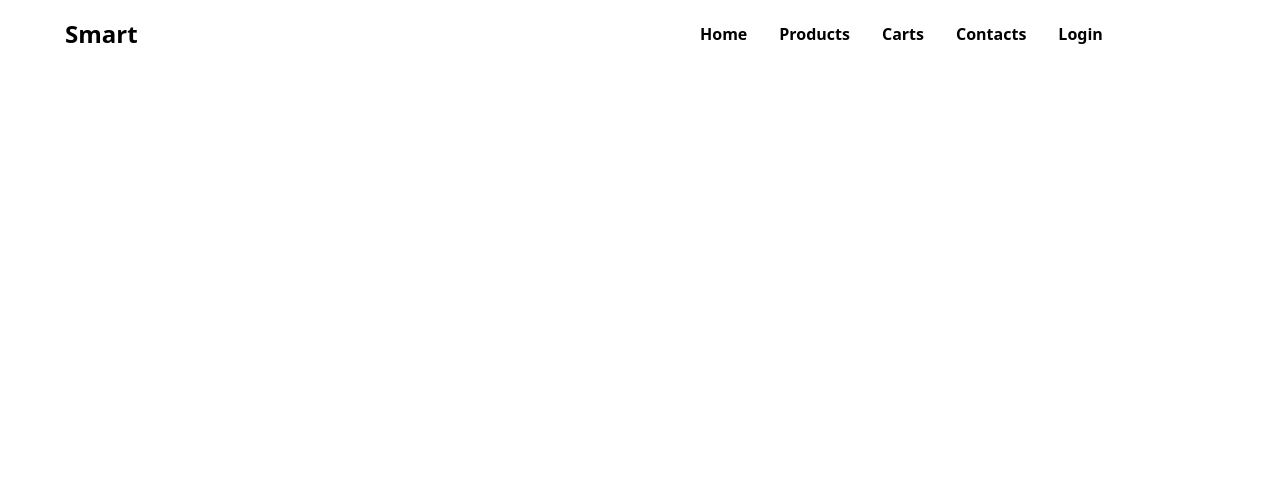
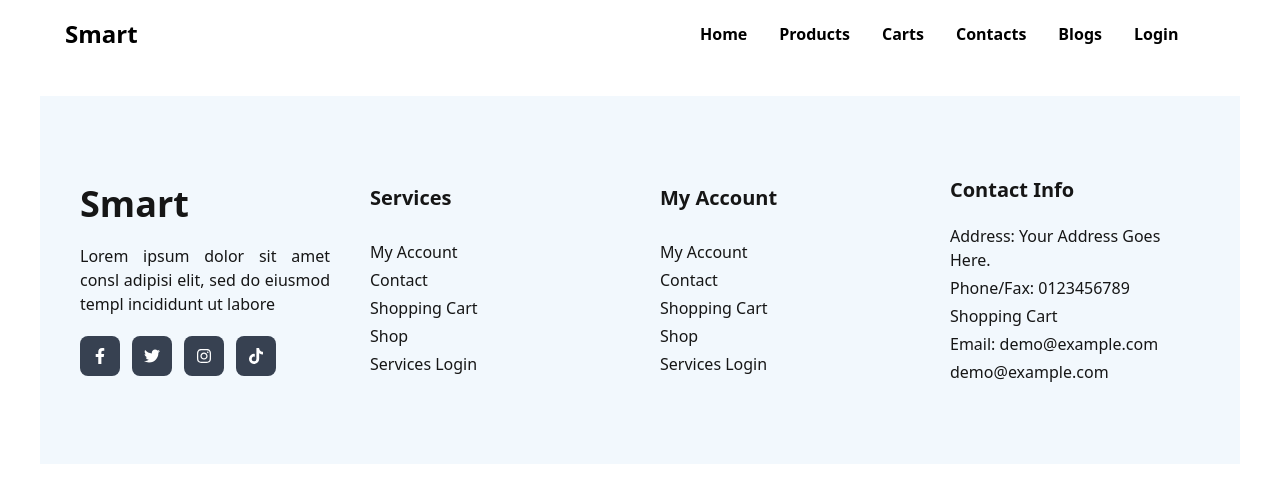
Before and after one commit to sholayman99/ostad_assignment_ecomTemplate, a React (Vite) app: page /thank-you in a window 1280 px wide. Shown: the top 502 px of the page. Built offline with nearby package versions, Linux system fonts and the light colour scheme.

Commit message:
product page is completed

```diff
--- a/package.json
+++ b/package.json
@@ -13,6 +13,7 @@
     "axios": "^1.6.3",
     "react": "^18.2.0",
     "react-dom": "^18.2.0",
+    "react-icons": "^4.12.0",
     "react-router-dom": "^6.21.1"
   },
   "devDependencies": {
--- a/src/App.jsx
+++ b/src/App.jsx
@@ -14,6 +14,7 @@ import SearchResultPage from "./pages/SearchResultPage.jsx";
 import PrivacyTermsPage from "./pages/PrivacyTermsPage.jsx";
 import FaqPage from "./pages/FaqPage.jsx";
 import AppNavbar from "./layout/AppNavbar.jsx";
+import Footer from "./components/Shared/Footer.jsx";
 
 const App = () => {
     return (
@@ -36,6 +37,7 @@ const App = () => {
                     <Route path={"/faq"} element={<FaqPage />} />
                     <Route path={"*"} element={<NotFoundPage />} />
                 </Routes>
+                <Footer />
             </BrowserRouter>
         </div>
     );
--- /dev/null
+++ b/src/components/Carts/CartBanner.jsx
@@ -0,0 +1,18 @@
+import React from 'react';
+
+const CartBanner = () => {
+    return (
+        <div className="hero min-h-[90vh] " style={{backgroundImage: 'url(https://img.freepik.com/premium-photo/concept-online-shopping-shopping-cart-floating-laptop-3d-illustration-banner-e-commerce_522591-1459.jpg?size=626&ext=jpg&uid=R74726837&ga=GA1.1.1141504738.1703593593&semt=ais)'}}>
+            <div className="hero-overlay bg-opacity-0"></div>
+            <div className="hero-content text-center text-neutral-content">
+                <div className="">
+                    <h1 className="mb-5 text-5xl text-neutral font-semibold ">Carts</h1>
+                    <h3 className="text-lg text-neutral uppercase">Home<span className={"text-primary"}> // Carts</span></h3>
+
+                </div>
+            </div>
+        </div>
+    );
+};
+
+export default CartBanner;
--- /dev/null
+++ b/src/components/Carts/CartsItems.jsx
@@ -0,0 +1,68 @@
+import React, {useEffect, useState} from 'react';
+import {findProducts} from "../../apiRequest/apiRequest.js";
+import { FaPenAlt} from "react-icons/fa";
+import { ImCross } from "react-icons/im";
+
+
+const CartsItems = () => {
+    const [products,setProducts] = useState([])
+
+    useEffect(() => {
+        (async()=>{
+            let res = await findProducts();
+            setProducts(res);
+        })()
+    }, []);
+    return (
+        <div className={"my-20 font-[sans-serif]"}>
+           <h2 className={"text-2xl font-bold"}>Your cart items</h2>
+            <div className="overflow-x-auto">
+                <table className="table">
+                    {/* head */}
+                    <thead className={"text-neutral"}>
+                    <tr>
+                        <th>IMAGE</th>
+                        <th>PRODUCT NAME</th>
+                        <th>UNTIL PRICE</th>
+                        <th>QTY</th>
+                        <th>SUBTOTAL</th>
+                        <th>ACTION</th>
+                    </tr>
+                    </thead>
+                    <tbody>
+                    {
+                       products.slice(0,3).map((p,i) =><tr key={i.toString()}>
+                           <td>
+                               <div className="avatar">
+                                   <div className="mask mask-squircle w-12 h-12">
+                                       <img src={p['img']} alt="Avatar Tailwind CSS Component" />
+                                   </div>
+                               </div>
+                           </td>
+                           <td>
+                              <h3>{p['name']} </h3>
+                           </td>
+                           <td>{p['price']} </td>
+                           <th className={"flex justify-start items-center"}>
+                               <button className="btn border border-gray-400 btn-ghost btn-sm">-</button>
+                               <p className={"px-4 border-gray-400 border py-1.5 rounded-lg"}>1</p>
+                               <button className="btn border border-gray-400 btn-ghost btn-sm">+</button>
+                           </th>
+                           <th> {p['price']} </th>
+                               <th className={"flex justify-start items-center"}>
+                                   <button className="btn  btn-ghost btn-xs"> <ImCross /> </button>
+                                   <button className="btn  btn-ghost btn-xs"><FaPenAlt /> </button>
+                               </th>
+
+                       </tr>)
+                    }
+
+                    </tbody>
+
+                </table>
+            </div>
+        </div>
+    );
+};
+
+export default CartsItems;
--- a/src/components/Home/Poster.jsx
+++ b/src/components/Home/Poster.jsx
@@ -7,9 +7,9 @@ const Poster = () => {
             <div className="hero-content text-center text-neutral-content">
                 <div className="">
                     <h1 className="mb-5 text-5xl  ">Smart Fashion</h1>
-                    <h1 className="mb-5 text-6xl font-bold">With Smart Devices </h1>
-                    <button className=" bg-transparent text-base-100  w-[55%] rounded-xl py-3.5 border-2 border-base-100
-                    text-lg font-semibold hover:bg-neutral hover:border-none">
+                    <h1 className="mb-5 text-6xl text-base-100 font-bold">With Smart Devices </h1>
+                    <button className=" bg-transparent text-base-100  w-[40%] rounded-xl py-3 border-2 border-base-100
+                    text-lg font-semibold hover:bg-primary hover:border-none">
                         Shop All Devices
                     </button>
                 </div>
--- /dev/null
+++ b/src/components/Products/ProductBanner.jsx
@@ -0,0 +1,18 @@
+import React from 'react';
+
+const ProductBanner = () => {
+    return (
+        <div className="hero min-h-[90vh] " style={{backgroundImage: 'url(https://img.freepik.com/premium-photo/concept-online-shopping-shopping-cart-floating-laptop-3d-illustration-banner-e-commerce_522591-1459.jpg?size=626&ext=jpg&uid=R74726837&ga=GA1.1.1141504738.1703593593&semt=ais)'}}>
+            <div className="hero-overlay bg-opacity-0"></div>
+            <div className="hero-content text-center text-neutral-content">
+                <div className="">
+                    <h1 className="mb-5 text-5xl text-neutral font-semibold ">Products</h1>
+                    <h3 className="text-lg text-neutral uppercase">Home<span className={"text-primary"}> // Products</span></h3>
+
+                </div>
+            </div>
+        </div>
+    );
+};
+
+export default ProductBanner;
--- a/src/components/Home/NewProducts.jsx
+++ b/src/components/Shared/AllProducts.jsx
@@ -1,7 +1,7 @@
 import React, {useEffect, useState} from 'react';
 import {findProducts} from "../../apiRequest/apiRequest.js";
 
-const NewProducts = () => {
+const AllProducts = () => {
     const [products,setProducts] = useState([])
 
     useEffect(() => {
@@ -11,7 +11,7 @@ const NewProducts = () => {
         })()
     }, []);
     return (
-        <section className={"font-[sans-serif]  my-5"}>
+        <section className={"font-[sans-serif]  my-10"}>
           <div className={"text-center flex flex-col gap-3 mb-"}>
               <h1 className={"text-5xl text-neutral font-bold"}>New Products</h1>
               <p className={"text-gray-500 "}>There are many variations of passages of Lorem Ipsum available</p>
@@ -34,4 +34,4 @@ const NewProducts = () => {
     );
 };
 
-export default NewProducts;
+export default AllProducts;
--- /dev/null
+++ b/src/components/Shared/Footer.jsx
@@ -0,0 +1,60 @@
+import React from 'react';
+import {FaFacebookF, FaInstagram, FaTiktok, FaTwitter} from "react-icons/fa";
+import {Link} from "react-router-dom";
+
+
+const Footer = () => {
+    return (
+        <footer className={"bg-[#F2F8FD] grid grid-cols-4 mt-24 gap-10 px-10 py-20"}>
+            {/*logo--part*/}
+           <div className={"flex flex-col items-start text-justify justify-evenly gap-3"}>
+               <h1 className={"text-4xl font-extrabold"}>Smart</h1>
+               <p>Lorem ipsum dolor sit amet consl adipisi elit, sed do eiusmod templ incididunt ut labore</p>
+               <div className={"flex items-start gap-3 justify-evenly"}>
+                  <div className={"bg-gray-700 text-base-100 w-10 h-10 rounded-lg flex items-center justify-center"}> <FaFacebookF /></div>
+                  <div className={"bg-gray-700 text-base-100 w-10 h-10 rounded-lg flex items-center justify-center"}> <FaTwitter /></div>
+                  <div className={"bg-gray-700 text-base-100 w-10 h-10 rounded-lg flex items-center justify-center"}><FaInstagram /></div>
+                  <div className={"bg-gray-700 text-base-100 w-10 h-10 rounded-lg flex items-center justify-center"}> <FaTiktok /></div>
+               </div>
+           </div>
+
+            {/*Services--part*/}
+            <div className={"flex flex-col items-start text-justify justify-evenly gap-5"}>
+              <h2 className={"text-xl font-bold"}>Services</h2>
+               <div className={"flex flex-col gap-1"}>
+                   <p className={"hover:text-primary "}> <Link  to={"/"}>My Account</Link> </p>
+                   <p className={"hover:text-primary "}> <Link to={"/"}>Contact</Link> </p>
+                   <p className={"hover:text-primary "}> <Link to={"/"}>Shopping Cart</Link> </p>
+                   <p className={"hover:text-primary "}> <Link to={"/"}>Shop</Link> </p>
+                   <p className={"hover:text-primary "}> <Link to={"/"}>Services Login</Link> </p>
+               </div>
+            </div>
+
+            {/*My Account part*/}
+            <div className={"flex flex-col items-start justify-evenly gap-5"}>
+                <h2 className={"text-xl font-bold"}>My Account</h2>
+                <div className={"flex flex-col gap-1"}>
+                    <p className={"hover:text-primary "}> <Link  to={"/"}>My Account</Link> </p>
+                    <p className={"hover:text-primary "}> <Link to={"/"}>Contact</Link> </p>
+                    <p className={"hover:text-primary "}> <Link to={"/"}>Shopping Cart</Link> </p>
+                    <p className={"hover:text-primary "}> <Link to={"/"}>Shop</Link> </p>
+                    <p className={"hover:text-primary "}> <Link to={"/"}>Services Login</Link> </p>
+                </div>
+            </div>
+
+            {/*Contact Info part*/}
+            <div className={"flex flex-col items-start justify-evenly gap-5"}>
+                <h2 className={"text-xl font-bold"}>Contact Info</h2>
+                <div className={"flex flex-col gap-1"}>
+                    <p className={"hover:text-primary "}> Address: Your Address Goes Here.</p>
+                    <p className={"hover:text-primary "}> Phone/Fax: 0123456789 </p>
+                    <p className={"hover:text-primary "}> <Link to={"/"}>Shopping Cart</Link> </p>
+                    <p className={"hover:text-primary "}> Email: demo@example.com </p>
+                    <p className={"hover:text-primary "}> demo@example.com</p>
+                </div>
+            </div>
+        </footer>
+    );
+};
+
+export default Footer;
--- a/src/layout/AppNavbar.jsx
+++ b/src/layout/AppNavbar.jsx
@@ -28,6 +28,9 @@ const AppNavbar = () => {
             </li>
             <li>
                 <NavLink style={{fontWeight:"600", fontSize:"16px"}} to={"/contacts"}>Contacts</NavLink>
+            </li>
+            <li>
+                <NavLink style={{fontWeight:"600", fontSize:"16px"}} to={"/blogs"}>Blogs</NavLink>
             </li>
             <li>
                 <NavLink style={{fontWeight:"600", fontSize:"16px"}} to={"/registration"}>Login</NavLink>
--- a/src/pages/Carts.jsx
+++ b/src/pages/Carts.jsx
@@ -1,9 +1,12 @@
 import React from 'react';
+import CartBanner from "../components/Carts/CartBanner.jsx";
+import CartsItems from "../components/Carts/CartsItems.jsx";
 
 const Carts = () => {
     return (
         <div>
-
+            <CartBanner />
+            <CartsItems />
         </div>
     );
 };
--- a/src/pages/HomePage.jsx
+++ b/src/pages/HomePage.jsx
@@ -1,7 +1,7 @@
 import React from 'react';
 import Banner from "../components/Home/Banner.jsx";
 import Special from "../components/Home/Special.jsx";
-import NewProducts from "../components/Home/NewProducts.jsx";
+import AllProducts from "../components/Shared/AllProducts.jsx";
 import Poster from "../components/Home/Poster.jsx";
 import Speciality from "../components/Home/Speciality.jsx";
 
@@ -11,7 +11,7 @@ const HomePage = () => {
         <div>
          <Banner />
          <Special />
-         <NewProducts />
+         <AllProducts />
          <Poster />
          <Speciality />
         </div>
--- a/src/pages/ProductsPage.jsx
+++ b/src/pages/ProductsPage.jsx
@@ -1,9 +1,12 @@
 import React from 'react';
+import ProductBanner from "../components/Products/ProductBanner.jsx";
+import AllProducts from "../components/Shared/AllProducts.jsx";
 
 const ProductsPage = () => {
     return (
         <div>
-
+           <ProductBanner />
+           <AllProducts />
         </div>
     );
 };
```
Also changed, not shown: 1 other file (tests, documents, lock files or other folders).
